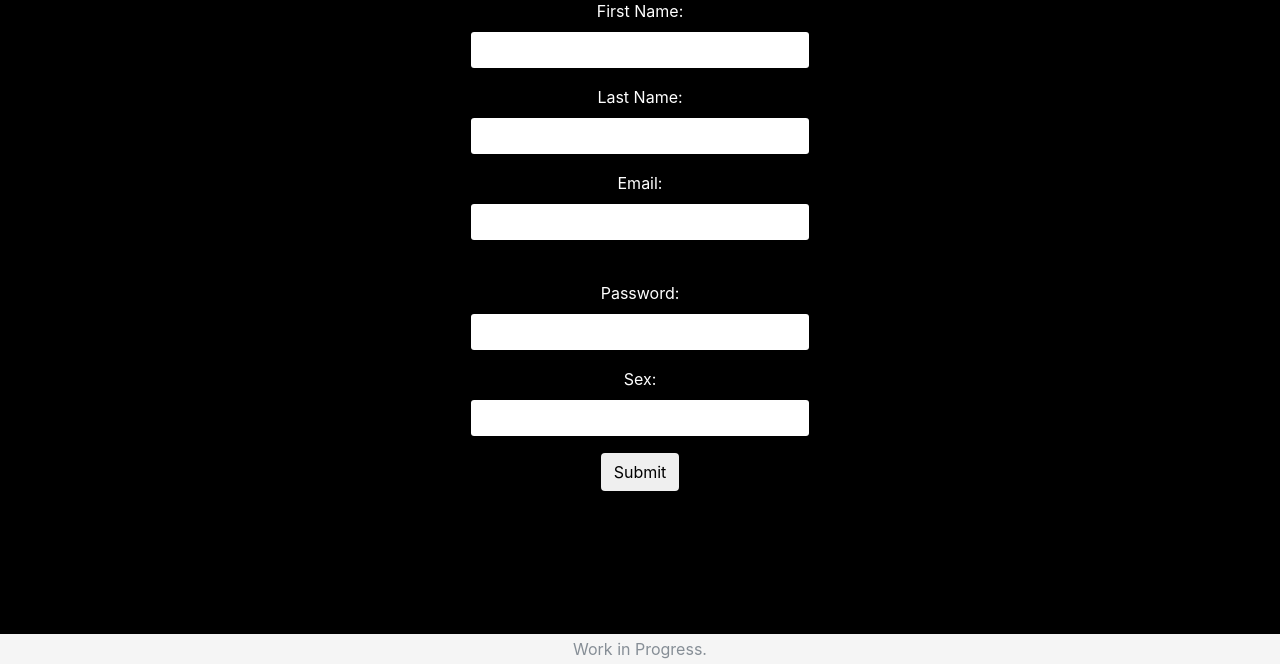
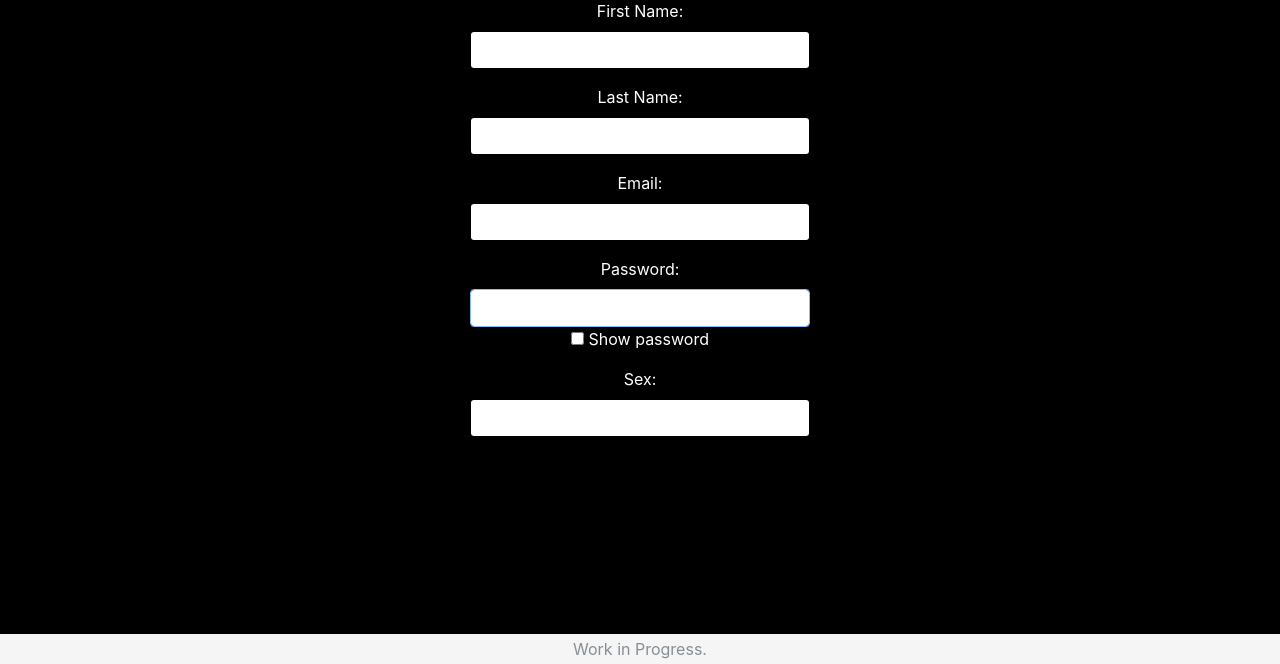
Before and after one commit to tcampbPPU/actordatabase, a Node server app: template views/addUser.handlebars in a window 1280 px wide. Shown: the part 136-800 px from the top of the page. Run offline with Node 20, Linux system fonts and the light colour scheme; the template is opened without the code that fills it, so the values that code supplies are empty; some libraries are stand-ins or nearby versions.

Commit message:
added Features to Add User page

```diff
--- a/views/addUser.handlebars
+++ b/views/addUser.handlebars
@@ -1,5 +1,40 @@
 <script src="https://code.jquery.com/jquery-2.0.2.min.js"></script>
 <script type="text/javascript">
+
+var doesEmailAlreadyExist = true;
+
+$(document).ready(function() {
+  $('#submit_btn').hide();
+     $('input').change(function(e) {
+         if ($('#first_name').val() && $('#last_name').val() && $('#email').val() && $('#password').val() && $('#sex').val() && validateEmail($('#email').val())) {
+            console.log("True", doesEmailAlreadyExist);
+             if(doesEmailAlreadyExist){
+               $('#submit_btn').hide();
+             }else {
+               $('#submit_btn').show();
+             }
+         }
+     });
+
+  $("#password").focus();
+  $("#pwd_box").click(function(){
+    if ($("#pwd_box").is(":checked")){
+       $("#password").clone()
+       .attr("type", "text").insertAfter("#password")
+       .prev().remove();
+    }else{
+       $("#password").clone()
+       .attr("type","password").insertAfter("#password")
+       .prev().remove();
+    }
+  });
+});
+
+function validateEmail (email) {
+    var re = /^(([^<>()[\]\\.,;:\s@\"]+(\.[^<>()[\]\\.,;:\s@\"]+)*)|(\".+\"))@((\[[0-9]{1,3}\.[0-9]{1,3}\.[0-9]{1,3}\.[0-9]{1,3}\])|(([a-zA-Z\-0-9]+\.)+[a-zA-Z]{2,}))$/;
+    return re.test(email);
+};
+
 function checkEmail() {
   var email = document.getElementById("email").value;
   if(email) {
@@ -11,10 +46,15 @@
       },
       success: function (response) {
        $('#email_status').html(response);
-     if(response == "OK"){
+       console.log(response);
+       if(response){
+        console.log("Email is good", doesEmailAlreadyExist);
+        doesEmailAlreadyExist = true;
         return true;
        }
        else {
+        console.log("False", doesEmailAlreadyExist);
+        doesEmailAlreadyExist = false;
         return false;
        }
       }
@@ -25,10 +65,8 @@
     return false;
   }
 }
-
 function checkall() {
    var emailhtml=document.getElementById("email_status").innerHTML;
-
    if((emailhtml) == "OK"){
     return true;
    }
@@ -36,6 +74,7 @@
     return false;
    }
 }
+
 </script>
 <body>
   <center><h3>User Information</h3>
@@ -55,13 +94,13 @@
       <div class="form-group col-md-4">
         <label for="email">Email:</label>
         <input type="email" class="form-control" id="email" name="email" onkeyup="checkEmail();">
-        <span id="email_status"></span>
-        <br>
+        <span class="" id="email_status"></span>
       </div>
 
       <div class="form-group col-md-4">
         <label for="password">Password:</label>
-        <input type="text" class="form-control" id="password" name="password">
+        <input type="PASSWORD" class="form-control" id="password" name="password">
+        <input type="checkbox" id="pwd_box" class=""> Show password
       </div>
 
       <div class="form-group col-md-4">
@@ -70,7 +109,7 @@
       </div>
 
       <div class="form-group col-md-4">
-        <input type="submit" class="btn primary">
+        <input type="submit" class="btn primary" id="submit_btn">
       </div>
   </form>
   <br>
```
Also changed, not shown: index.js (+14 -13 lines). Lines whose indentation alone changed are shown as unchanged.
